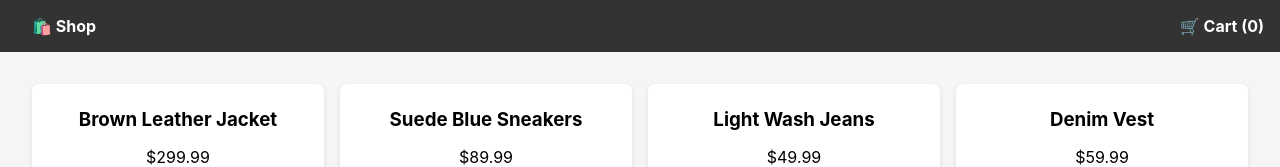
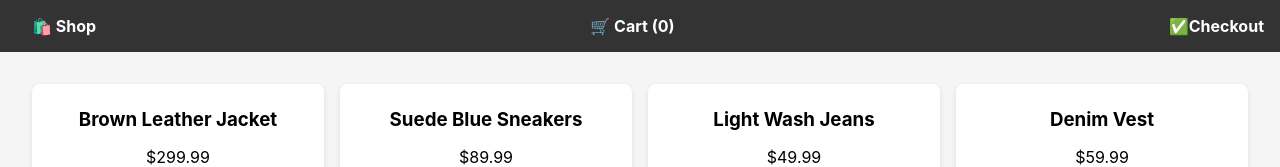
Before and after one commit to ant05man/shopping-cart-project, a React (Create React App) app in the folder frontend/: page / in a window 1280 px wide. Shown: the top 167 px of the page. Built offline with nearby package versions, Linux system fonts and the light colour scheme.

Commit message:
added link to checkout page on the navbar

```diff
--- a/frontend/src/components/Navbar.js
+++ b/frontend/src/components/Navbar.js
@@ -6,6 +6,7 @@ const Navbar = ({ cartItemCount }) => {
     <nav style={{ display: 'flex', justifyContent: 'space-between', padding: '1rem' }}>
       <Link to="/">🛍️ Shop</Link>
       <Link to="/cart">🛒 Cart ({cartItemCount})</Link>
+    <Link to="/checkout">✅Checkout</Link>
     </nav>
   );
 };
```
